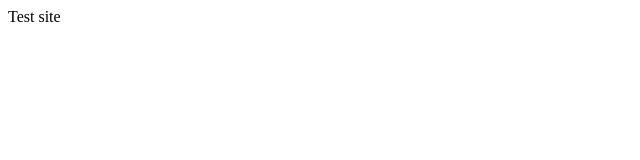
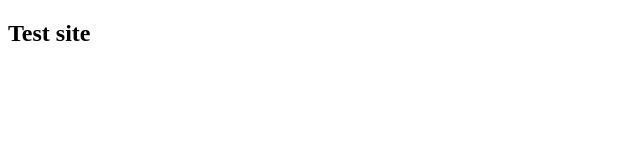
Before and after one commit to RoelandHilderson/test, a plain HTML site: page site/index.html in a window 1280 px wide. Shown: the whole page, without its empty margins (0-640 px from the left). Drawn offline with Linux system fonts and the light colour scheme.

Commit message:
small addiotion to our page content

```diff
--- a/site/index.html
+++ b/site/index.html
@@ -4,6 +4,6 @@
 	<title>Hello test site</title>
 </head>
 <body>
-Test site
+	<h2>Test site</h2>
 </body>
 </html>
```
